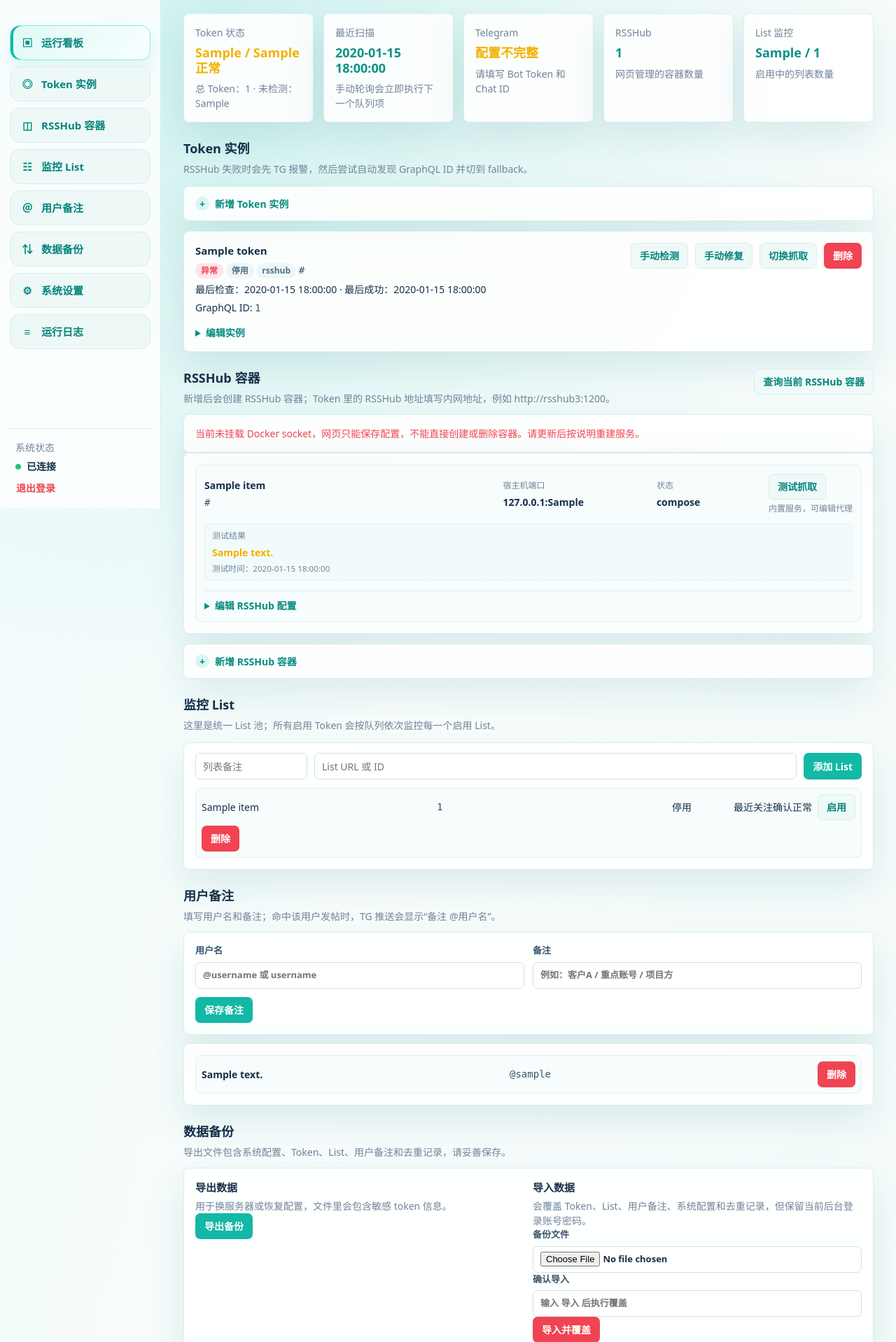
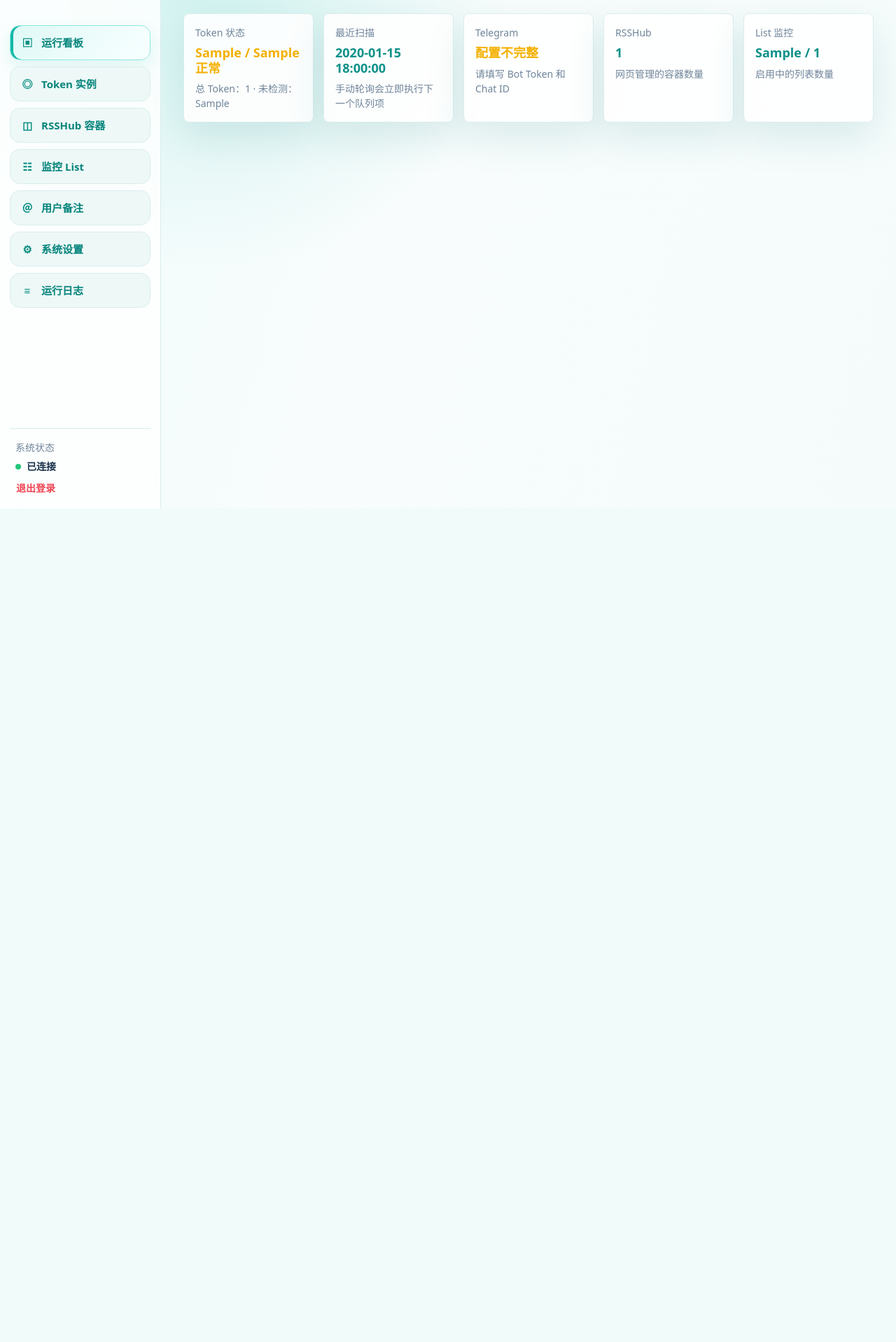
Before and after one commit to mmk58860-code/tuite-tg, a FastAPI app: template app/templates/index.html in a window 1280 px wide. Shown: the part 73-1991 px from the top of the page at 70% size. After the commit the page ends 800 px from the top, so only its background shows below. Run offline with FastAPI, Linux system fonts and the light colour scheme; the template is opened without the code that fills it: most values are stand-ins (such as "Sample title", 1, 10 or a date in 2020).

Commit message:
Switch admin to tabbed sections

```diff
--- a/app/static/style.css
+++ b/app/static/style.css
@@ -186,7 +186,11 @@ body {
 
 .band {
   scroll-margin-top: 96px;
-  margin-bottom: 24px;
+  display: none;
+}
+
+.band.is-active {
+  display: block;
 }
 
 .metric-grid {
@@ -255,8 +259,8 @@ p {
 .settings-grid,
 .token-form,
 .rsshub-form,
-.backup-grid,
-.alias-form {
+.alias-form,
+.import-form {
   display: grid;
   grid-template-columns: repeat(2, minmax(0, 1fr));
   gap: 12px;
--- a/app/templates/base.html
+++ b/app/templates/base.html
@@ -18,14 +18,13 @@
         </div>
 
         <nav class="side-nav" aria-label="主菜单">
-          <a class="active" href="#dashboard"><span>▣</span>运行看板</a>
-          <a href="#tokens-list"><span>◎</span>Token 实例</a>
-          <a href="#rsshub"><span>◫</span>RSSHub 容器</a>
-          <a href="#lists"><span>☷</span>监控 List</a>
-          <a href="#aliases"><span>＠</span>用户备注</a>
-          <a href="#backup"><span>⇅</span>数据备份</a>
-          <a href="#settings"><span>⚙</span>系统设置</a>
-          <a href="#logs"><span>≡</span>运行日志</a>
+          <a class="active" href="#dashboard" data-title="系统运行看板" data-subtitle="多 Token 轮询、健康检测与 Telegram 推送后台"><span>▣</span>运行看板</a>
+          <a href="#tokens-list" data-title="Token 实例" data-subtitle="管理小号、RSSHub 地址、代理和抓取方式"><span>◎</span>Token 实例</a>
+          <a href="#rsshub" data-title="RSSHub 容器" data-subtitle="管理 RSSHub 容器、代理和真实抓取测试"><span>◫</span>RSSHub 容器</a>
+          <a href="#lists" data-title="监控 List" data-subtitle="统一配置多个 List，所有启用 Token 会轮流监控"><span>☷</span>监控 List</a>
+          <a href="#aliases" data-title="用户备注" data-subtitle="命中指定用户时按备注和用户名推送到 Telegram"><span>＠</span>用户备注</a>
+          <a href="#settings" data-title="系统设置" data-subtitle="配置 Telegram、轮询频率和通知扩展"><span>⚙</span>系统设置</a>
+          <a href="#logs" data-title="运行日志" data-subtitle="查看最近事件、异常、修复结果和推送状态"><span>≡</span>运行日志</a>
         </nav>
 
         <div class="side-footer">
@@ -48,7 +47,7 @@
               <button type="submit" class="secondary">手动轮询</button>
             </form>
             <a class="button-link" href="/data/export">导出数据</a>
-            <a class="button-link subtle" href="#backup">导入数据</a>
+            <button type="button" class="secondary" data-open-import>导入数据</button>
             <form method="post" action="/logout" data-confirm="确认退出登录吗？">
               <button type="submit" class="ghost">退出</button>
             </form>
@@ -59,6 +58,31 @@
         </div>
       </main>
     </div>
+
+    <div class="modal-backdrop" id="import-modal" hidden>
+      <div class="modal-panel" role="dialog" aria-modal="true" aria-labelledby="import-title">
+        <div class="modal-head">
+          <div>
+            <h2 id="import-title">导入数据</h2>
+            <p>会覆盖 Token、List、用户备注、系统配置和去重记录，但保留当前后台登录账号密码。</p>
+          </div>
+          <button type="button" class="ghost" data-close-import>关闭</button>
+        </div>
+        <form class="import-form" method="post" action="/data/import" enctype="multipart/form-data" data-confirm="确认导入并覆盖当前数据吗？Token、List、用户备注、系统配置和去重记录都会被替换。">
+          <label>备份文件
+            <input name="backup_file" type="file" accept="application/json,.json" required>
+          </label>
+          <label>确认导入
+            <input name="confirm_text" placeholder="输入 导入 后执行覆盖" required>
+          </label>
+          <div class="actions">
+            <button type="submit" class="danger">导入并覆盖</button>
+            <button type="button" class="secondary" data-close-import>取消</button>
+          </div>
+        </form>
+      </div>
+    </div>
+
     <script>
       document.addEventListener("submit", function (event) {
         const form = event.target.closest("form[data-confirm]");
@@ -75,6 +99,8 @@
       const navTargets = navLinks
         .map((link) => document.querySelector(link.getAttribute("href")))
         .filter(Boolean);
+      const pageTitle = document.querySelector(".page-top h1");
+      const pageSubtitle = document.querySelector(".page-top p");
 
       function setActiveNav(id) {
         navLinks.forEach((link) => {
@@ -82,25 +108,66 @@
         });
       }
 
+      function showPanel(id, shouldUpdateHash) {
+        const target = document.getElementById(id) || document.getElementById("dashboard");
+        if (!target) {
+          return;
+        }
+        navTargets.forEach((panel) => {
+          panel.classList.toggle("is-active", panel.id === target.id);
+        });
+        setActiveNav(target.id);
+
+        const activeLink = navLinks.find((link) => link.getAttribute("href") === "#" + target.id);
+        if (activeLink) {
+          if (pageTitle) {
+            pageTitle.textContent = activeLink.dataset.title || activeLink.textContent.trim();
+          }
+          if (pageSubtitle) {
+            pageSubtitle.textContent = activeLink.dataset.subtitle || "";
+          }
+        }
+        if (shouldUpdateHash) {
+          history.replaceState(null, "", "#" + target.id);
+          window.scrollTo({ top: 0, behavior: "smooth" });
+        }
+      }
+
       navLinks.forEach((link) => {
-        link.addEventListener("click", function () {
+        link.addEventListener("click", function (event) {
+          event.preventDefault();
           const id = this.getAttribute("href").slice(1);
-          setActiveNav(id);
+          showPanel(id, true);
         });
       });
 
-      window.addEventListener("scroll", function () {
-        let current = navTargets[0];
-        const offset = 130;
-        for (const target of navTargets) {
-          if (target.getBoundingClientRect().top <= offset) {
-            current = target;
+      showPanel((window.location.hash || "#dashboard").slice(1), false);
+
+      const importModal = document.getElementById("import-modal");
+      const openImportButtons = document.querySelectorAll("[data-open-import]");
+      const closeImportButtons = document.querySelectorAll("[data-close-import]");
+
+      function openImportModal() {
+        if (importModal) {
+          importModal.hidden = false;
+        }
+      }
+
+      function closeImportModal() {
+        if (importModal) {
+          importModal.hidden = true;
+        }
+      }
+
+      openImportButtons.forEach((button) => button.addEventListener("click", openImportModal));
+      closeImportButtons.forEach((button) => button.addEventListener("click", closeImportModal));
+      if (importModal) {
+        importModal.addEventListener("click", function (event) {
+          if (event.target === importModal) {
+            closeImportModal();
           }
-        }
-        if (current) {
-          setActiveNav(current.id);
-        }
-      }, { passive: true });
+        });
+      }
     </script>
   </body>
 </html>
--- a/app/templates/index.html
+++ b/app/templates/index.html
@@ -1,6 +1,6 @@
 {% extends "base.html" %}
 {% block content %}
-<section class="band" id="dashboard">
+<section class="band is-active" id="dashboard">
   <div class="metric-grid">
     <article class="metric-card">
       <span>Token 状态</span>
@@ -331,37 +331,6 @@
   </div>
 </section>
 
-<section class="band" id="backup">
-  <div class="section-head">
-    <div>
-      <h2>数据备份</h2>
-      <p>导出文件包含系统配置、Token、List、用户备注和去重记录，请妥善保存。</p>
-    </div>
-  </div>
-  <div class="panel backup-grid">
-    <div>
-      <h3>导出数据</h3>
-      <p class="muted">用于换服务器或恢复配置，文件里会包含敏感 token 信息。</p>
-      <div class="actions">
-        <a class="button-link" href="/data/export">导出备份</a>
-      </div>
-    </div>
-    <form method="post" action="/data/import" enctype="multipart/form-data" data-confirm="确认导入并覆盖当前数据吗？Token、List、用户备注、系统配置和去重记录都会被替换。">
-      <h3>导入数据</h3>
-      <p class="muted">会覆盖 Token、List、用户备注、系统配置和去重记录，但保留当前后台登录账号密码。</p>
-      <label>备份文件
-        <input name="backup_file" type="file" accept="application/json,.json" required>
-      </label>
-      <label>确认导入
-        <input name="confirm_text" placeholder="输入 导入 后执行覆盖" required>
-      </label>
-      <div class="actions">
-        <button type="submit" class="danger">导入并覆盖</button>
-      </div>
-    </form>
-  </div>
-</section>
-
 <section class="band" id="settings">
   <div class="section-head">
     <div>
```
Also changed, not shown: other parts of app/static/style.css (+36 -1 lines).
